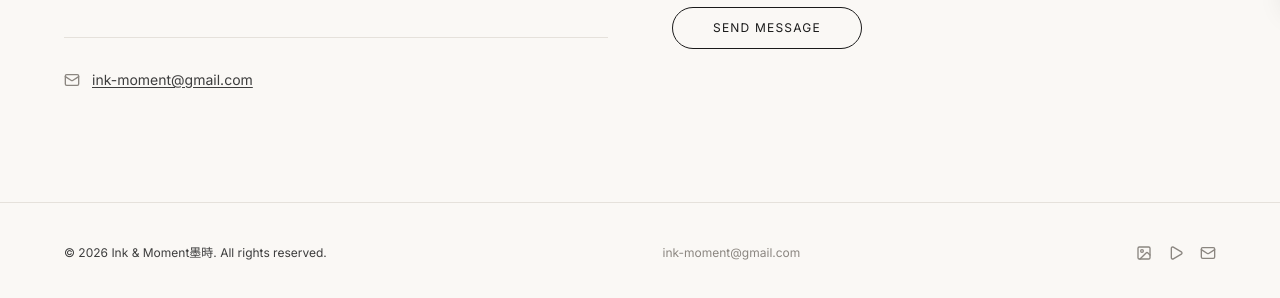
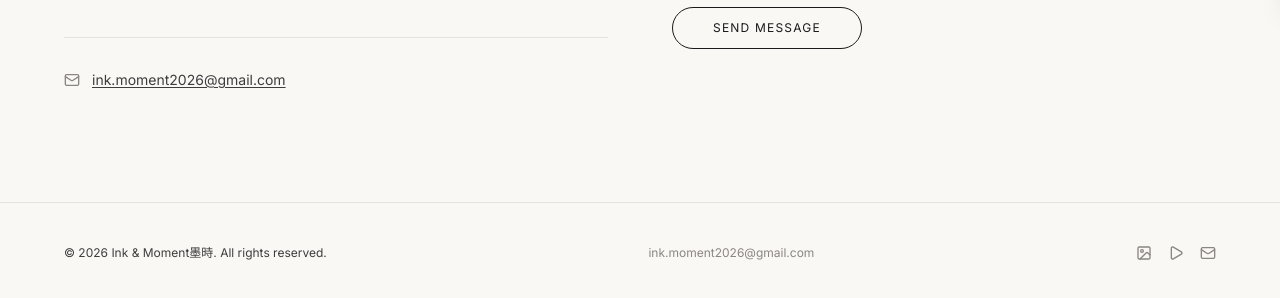
Before and after one commit to kevinccwong-coder/ink-moment, a Next.js app: page /contact in a window 1280 px wide. Shown: the part 802-1100 px from the top of the page. Built offline with nearby package versions, Linux system fonts and the light colour scheme.

Commit message:
Update email address

```diff
--- a/src/app/(site)/contact/page.tsx
+++ b/src/app/(site)/contact/page.tsx
@@ -71,10 +71,10 @@ export default function ContactPage() {
             <div className="mt-10 flex items-center gap-3 border-t border-border-light pt-8">
               <Mail size={16} className="shrink-0 text-warm-gray" />
               <a
-                href="mailto:ink-moment@gmail.com"
+                href="mailto:ink.moment2026@gmail.com"
                 className="text-sm text-charcoal underline underline-offset-2 transition-colors hover:text-ink"
               >
-                ink-moment@gmail.com
+                ink.moment2026@gmail.com
               </a>
             </div>
           </div>
--- a/src/components/layout/Footer.tsx
+++ b/src/components/layout/Footer.tsx
@@ -4,7 +4,7 @@ import Link from "next/link";
 const SOCIAL_LINKS = [
   { label: "Instagram", href: "https://instagram.com/inkandmoment", icon: Image },
   { label: "YouTube", href: "https://youtube.com/@inkandmoment", icon: Play },
-  { label: "Email", href: "mailto:ink-moment@gmail.com", icon: Mail },
+  { label: "Email", href: "mailto:ink.moment2026@gmail.com", icon: Mail },
 ];
 
 export default function Footer() {
@@ -19,10 +19,10 @@ export default function Footer() {
 
         {/* ── Email ────────────────────────────────────── */}
         <a
-          href="mailto:ink-moment@gmail.com"
+          href="mailto:ink.moment2026@gmail.com"
           className="text-xs text-warm-gray transition-colors hover:text-ink"
         >
-          ink-moment@gmail.com
+          ink.moment2026@gmail.com
         </a>
 
         {/* ── Social links ─────────────────────────────── */}
--- a/src/components/ui/ChatWidget.tsx
+++ b/src/components/ui/ChatWidget.tsx
@@ -44,7 +44,7 @@ export default function ChatWidget() {
             </p>
 
             <a
-              href="mailto:ink-moment@gmail.com"
+              href="mailto:ink.moment2026@gmail.com"
               className="flex w-full items-center justify-center rounded-full border border-ink bg-transparent px-6 py-2.5 text-xs uppercase tracking-widest text-ink transition-all hover:bg-ink hover:text-paper"
             >
               Send an Email
```
Also changed, not shown: .claude/settings.local.json, 1 other file (tests, documents, lock files or other folders).
